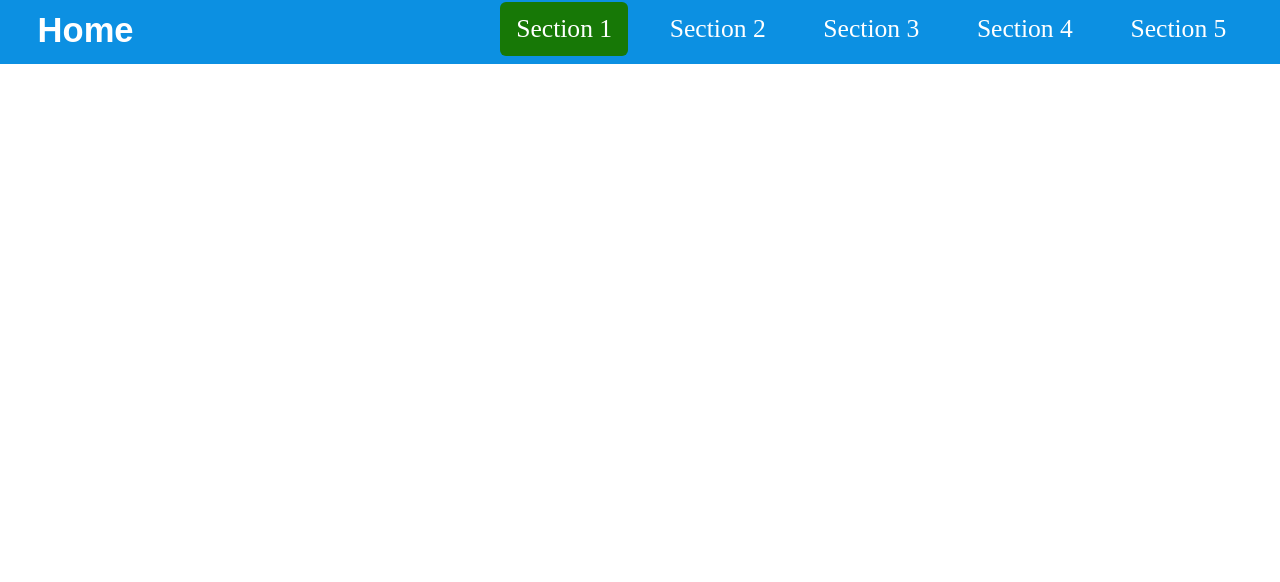
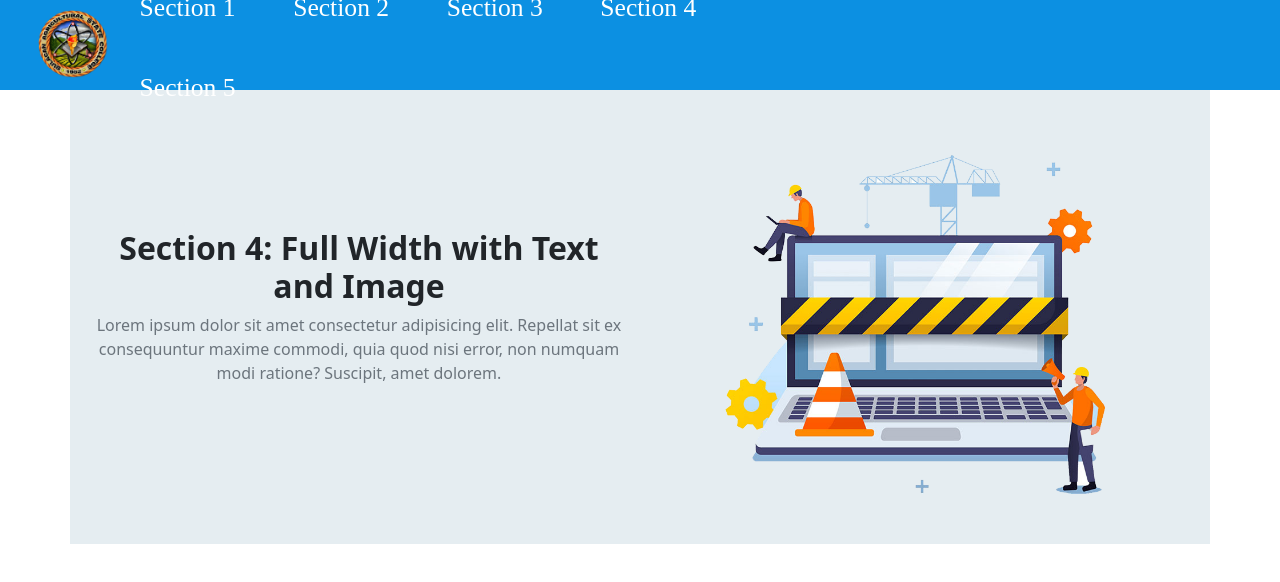
Before and after one commit to jinet-custodio/GRP3, a plain HTML site: page index.html in a window 1280 px wide. Drawn offline with nearby package versions, Linux system fonts and the light colour scheme.

Commit message:
git commit section 4

```diff
--- a/index.css
+++ b/index.css
@@ -1,5 +1,5 @@
 .navbar {
-  height: 5vw;
+  height: 7vw;
 }
 
 .navbar-brand {
@@ -16,7 +16,8 @@
 }
 
 .nav-pills {
-  margin-right: 2vw;
+  margin-right: 36vw;
+  margin-top: 1vw;
   gap: 2vw;
   margin-bottom: 0.5vw;
 }
@@ -32,3 +33,52 @@
   color: white;
   font-family: "Bebas Neue";
 }
+
+/* section4 */
+.div-wrapper {
+  text-align: center;
+  padding: 50px 20px;
+  background-color: #e5edf1;
+}
+
+.div-image {
+  max-width: 100%;
+  height: auto;
+}
+
+.div-header {
+  font-size: 2rem;
+  font-weight: bold;
+}
+
+.div-text {
+  color: #6c757d;
+  margin-bottom: 20px;
+}
+
+.construction-btn {
+  background-color: #007bff;
+  color: white;
+  text-decoration: none;
+  padding: 10px 20px;
+  border-radius: 5px;
+}
+
+.construction-btn:hover {
+  background-color: #0056b3;
+}
+
+.illustration {
+  max-width: 400px;
+  margin: auto;
+}
+
+.construction-icons {
+  margin-top: 30px;
+}
+
+.construction-icons img {
+  max-width: 50px;
+  margin: 0 10px;
+}
+/* section4*/
--- a/index.html
+++ b/index.html
@@ -1,25 +1,35 @@
 <!DOCTYPE html>
 <html lang="en">
   <head>
-    <meta charset="UTF-8">
-    <meta name="viewport" content="width=device-width, initial-scale=1.0">
+    <meta charset="UTF-8" />
+    <meta name="viewport" content="width=device-width, initial-scale=1.0" />
     <title>Document</title>
-    <link href="https://cdn.jsdelivr.net/npm/bootstrap@5.2.0-beta1/dist/css/bootstrap.min.css" rel="stylesheet">
+    <link
+      href="https://cdn.jsdelivr.net/npm/bootstrap@5.2.0-beta1/dist/css/bootstrap.min.css"
+      rel="stylesheet"
+    />
     <script src="https://cdn.jsdelivr.net/npm/bootstrap@5.2.0-beta1/dist/js/bootstrap.bundle.min.js"></script>
-    <link rel="stylesheet" href="index.css">
-
+    <link rel="stylesheet" href="index.css" />
   </head>
   <body>
-    <nav class="navbar navbar-expand-lg bg-body-tertiary" style="background-color: rgb(12, 144, 226)  ">
+    <nav
+      class="navbar navbar-expand-lg bg-body-tertiary"
+      style="background-color: rgb(12, 144, 226)"
+    >
       <div class="container-fluid custom-container">
         <a class="navbar-brand" href="#">
-                Home
+          <img
+            src="BASClogo.png"
+            alt="Logo"
+            width="70"
+            height="auto"
+            class="d-inline-block"
+          />
         </a>
 
         <ul class="nav nav-pills">
           <li class="nav-item">
-                    <a class="nav-link active" href="#section1"
-                        style="background-color: rgb(23, 120, 6);">Section 1</a>
+            <a class="nav-link" href="#section1">Section 1</a>
           </li>
 
           <li class="nav-item">
@@ -31,16 +41,34 @@
           </li>
 
           <li class="nav-item">
-                    <a class="nav-link" aria-current="page" href="#section4">Section 4</a>
-
+            <a class="nav-link" aria-current="page" href="#section4"
+              >Section 4</a
+            >
           </li>
 
           <li class="nav-item">
             <a class="nav-link" href="#section5">Section 5</a>
           </li>
         </ul>
-
       </div>
     </nav>
+
+    <div class="container div-wrapper" id="section4">
+      <div class="row align-items-center">
+        <div class="col-md-6">
+          <h1 class="div-header">Section 4: Full Width with Text and Image</h1>
+          <p class="div-text">
+            Lorem ipsum dolor sit amet consectetur adipisicing elit. Repellat
+            sit ex consequuntur maxime commodi, quia quod nisi error, non
+            numquam modi ratione? Suscipit, amet dolorem.
+          </p>
+        </div>
+        <div class="col-md-6">
+          <div class="illustration">
+            <img src="underconstruction.png" class="div-image" />
+          </div>
+        </div>
+      </div>
+    </div>
   </body>
 </html>
```
Also changed, not shown: BASClogo.png (added), underconstruction.png (added). Lines whose indentation alone changed are shown as unchanged.
